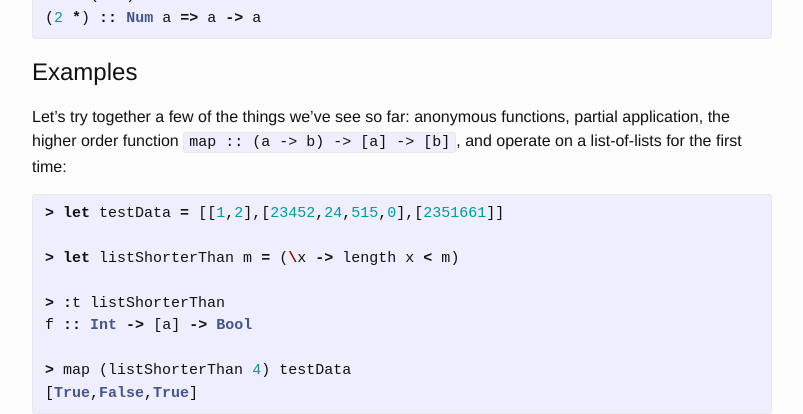
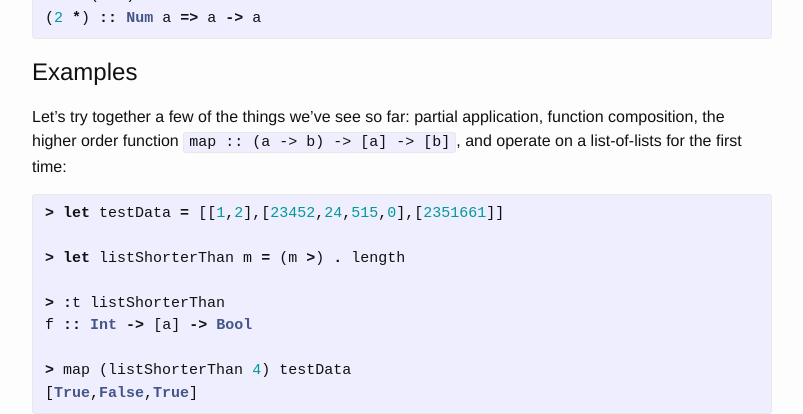
Before and after one commit to ocramz/ocramz.github.io, a Jekyll site: the page built from _posts/2015-08-21-haskell-tut-v1.markdown, in a window 1280 px wide and 900 px high, scrolled down 9060 px. Shown: the part 152-566 px from the top of the window, without its empty margins (238-1041 px from the left). Built offline with Jekyll 4.4.1, drawn with Linux system fonts in a browser that asks for light colours; Markdown is read by kramdown in place of the engine named in the settings; formulas are drawn with MathJax 3.

Commit message:
blog update

```diff
--- a/_posts/2015-08-21-haskell-tut-v1.markdown
+++ b/_posts/2015-08-21-haskell-tut-v1.markdown
@@ -410,12 +410,12 @@ The following two expressions are identical, in this sense; the latter being the
 
 # Examples
 
-Let's try together a few of the things we've see so far: anonymous functions, partial application, the higher order function `map :: (a -> b) -> [a] -> [b]`, and operate on a list-of-lists for the first time:
+Let's try together a few of the things we've see so far: partial application, function composition, the higher order function `map :: (a -> b) -> [a] -> [b]`, and operate on a list-of-lists for the first time:
 
 {% highlight haskell %}
 > let testData = [[1,2],[23452,24,515,0],[2351661]]
 
-> let listShorterThan m = (\x -> length x < m)
+> let listShorterThan m = (m >) . length
 
 > :t listShorterThan
 f :: Int -> [a] -> Bool
```
Also changed, not shown: 2 other files.
